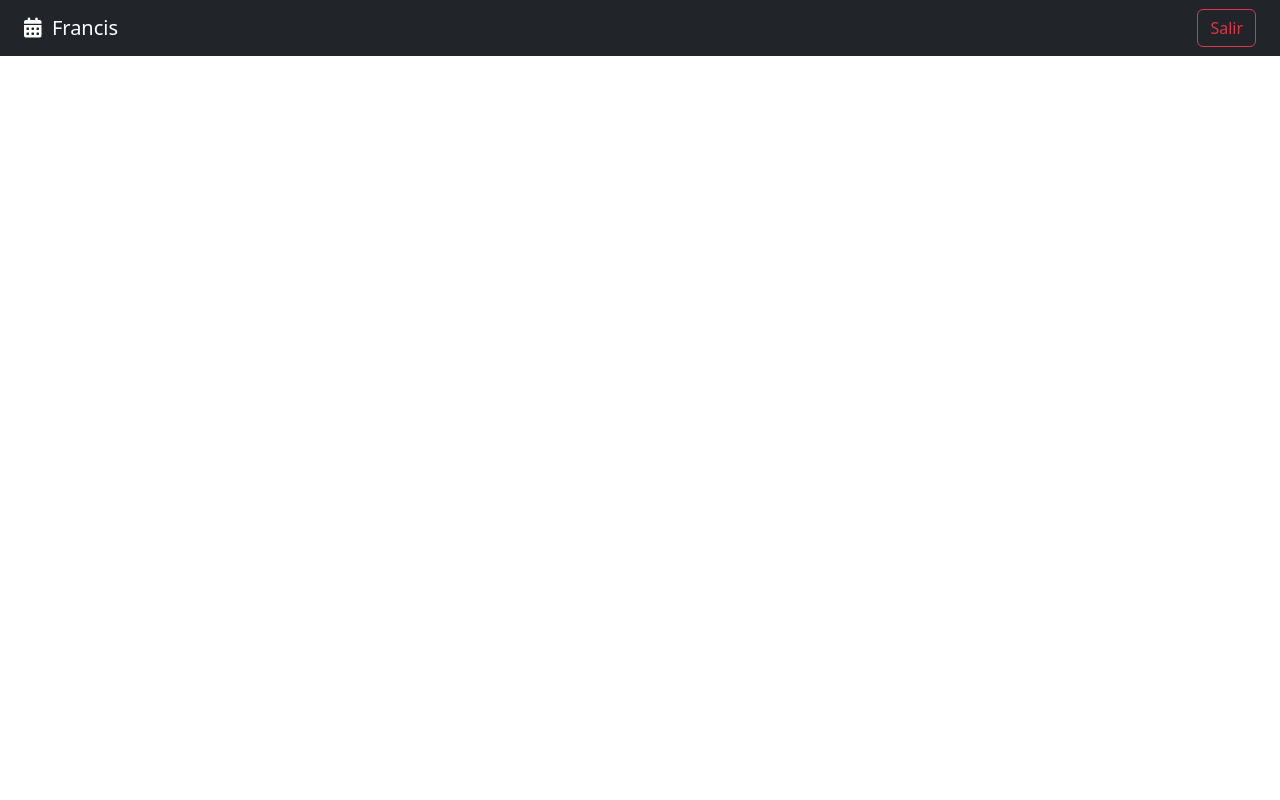
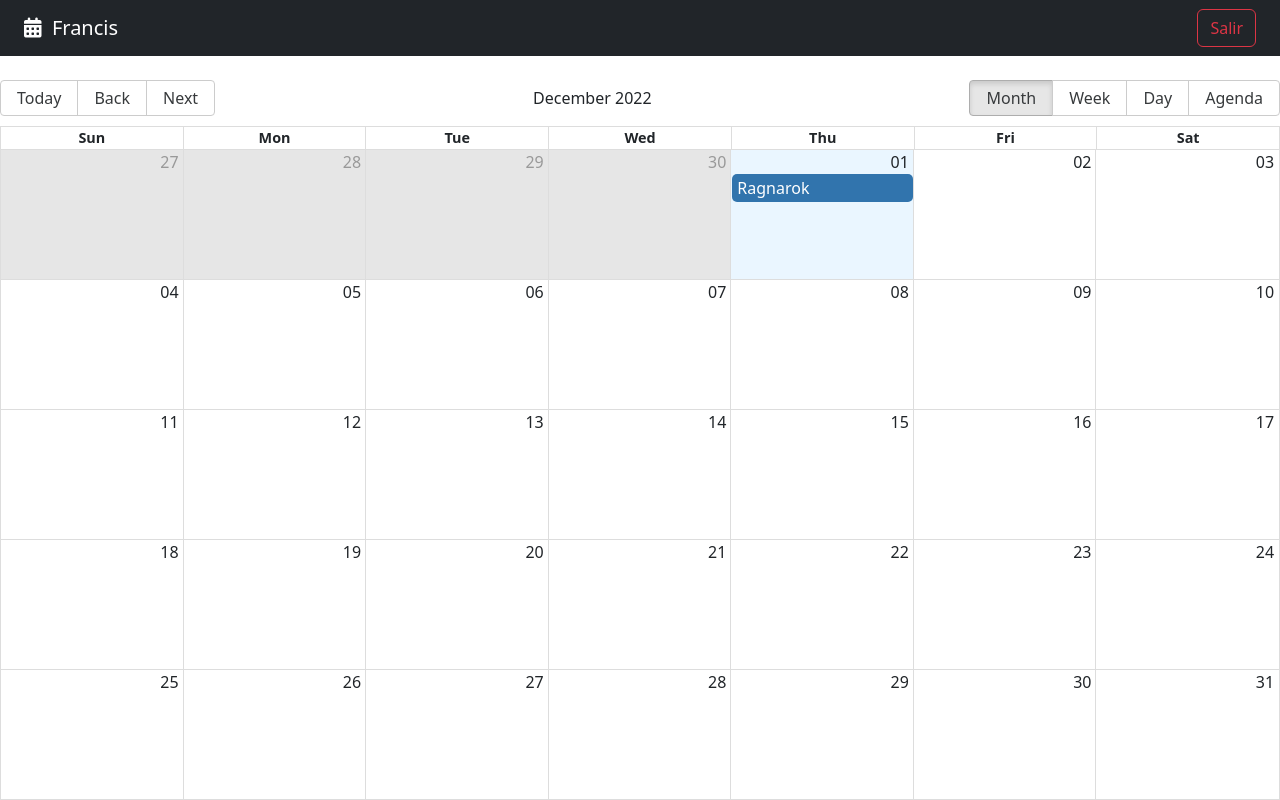
Before and after one commit to FrancisHenriquez/Calendar-App, a React (Vite) app: page / in a window 1280 px wide. Built offline with nearby package versions, Linux system fonts and the light colour scheme.

Commit message:
calendar page

```diff
--- a/package.json
+++ b/package.json
@@ -10,7 +10,9 @@
   },
   "dependencies": {
     "bootstrap": "^5.2.3",
+    "date-fns": "^2.29.3",
     "react": "^18.2.0",
+    "react-big-calendar": "^1.5.2",
     "react-dom": "^18.2.0",
     "react-router": "^6.4.3",
     "react-router-dom": "^6.4.3"
--- a/src/calendar/index.js
+++ b/src/calendar/index.js
@@ -1 +1,2 @@
 export * from './pages'
+export * from './components'
--- a/src/calendar/pages/CalendarPage.jsx
+++ b/src/calendar/pages/CalendarPage.jsx
@@ -1,11 +1,48 @@
 import { Nabar } from "../components/Nabar"
+import { Calendar, dateFnsLocalizer } from 'react-big-calendar'
+import 'react-big-calendar/lib/css/react-big-calendar.css'
 
+import {addHours, format, parse, startOfWeek, getDay} from "date-fns"
+
+
+const locales = {
+  'en-US': 'enUS',
+}
+
+const localizer = dateFnsLocalizer({
+  format,
+  parse,
+  startOfWeek,
+  getDay,
+  locales,
+})
+
+const events = [{
+  title: 'Ragnarok',
+  notes: 'Lest brign destruction',
+  start: new Date,
+  end: addHours( new Date() , 2),
+  bgColor: '#afaf',
+  user: {
+    _id: '0795',
+    name: ' LordConfle '
+  }
+
+}]
 
 export const CalendarPage = () => {
   return (
     <>
       <Nabar />
-
+      <div>
+          <Calendar
+          localizer={localizer}
+          events={events}
+          startAccessor="start"
+          endAccessor="end"
+          style={{ height: 'calc(100vh - 80px)' }}
+    />
+  </div>
 
     </>
 
```
Also changed, not shown: 1 other file (tests, documents, lock files or other folders).
